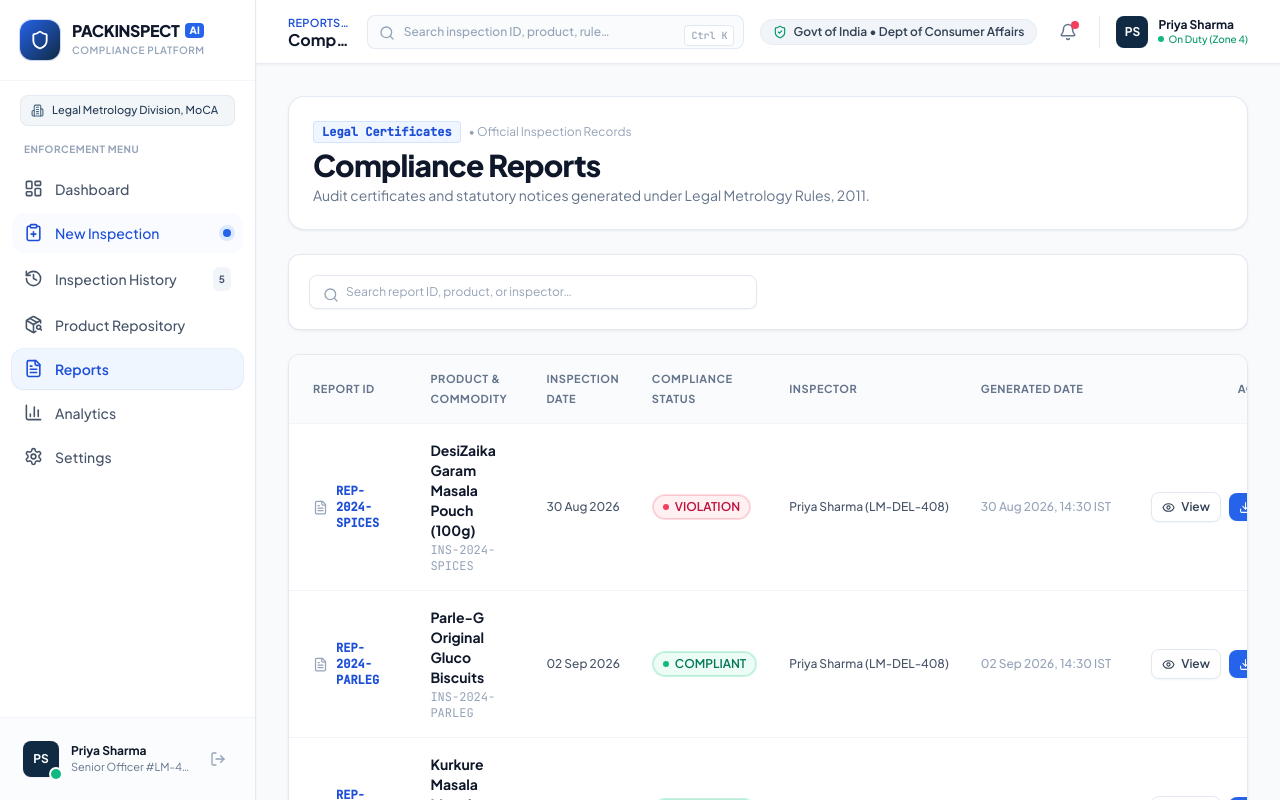
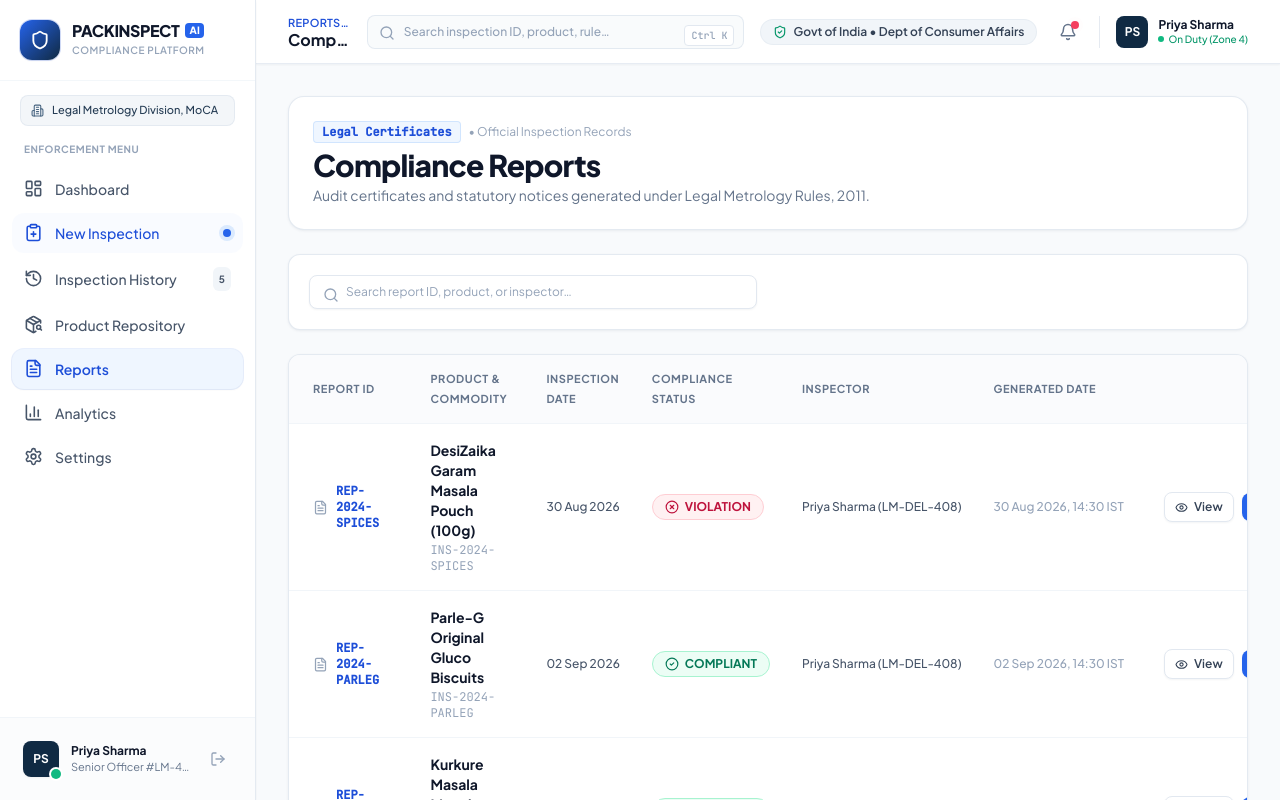
Before and after one commit to nirbhaycodess/SIH034, a React (Vite) app: page /reports in a window 1280 px wide. Shown: the top 800 px of the page. Built offline with nearby package versions, Linux system fonts and the light colour scheme.

Commit message:
UI tweaks_123

```diff
--- a/src/components/common/Badge.tsx
+++ b/src/components/common/Badge.tsx
@@ -1,51 +1,24 @@
-import type { Status, CheckStatus } from '../../types';
+import { CheckCircle2, AlertTriangle, XCircle } from 'lucide-react';
 
-export function Badge({
-  status,
-  size = 'md',
-  showDot = true,
-}: {
-  status: Status | CheckStatus | string;
-  size?: 'sm' | 'md';
-  showDot?: boolean;
-}) {
-  const norm = status.toUpperCase();
+export function Badge({ status, size = 'sm' }: any) {
+  const safeStatus = (status || 'REVIEW').toUpperCase();
 
-  const isCompliant = norm === 'COMPLIANT' || norm === 'PASS';
-  const isViolation = norm === 'VIOLATION' || norm === 'FAIL';
-  const isWarning = norm === 'NEEDS REVIEW' || norm === 'WARNING' || norm === 'REVIEW';
+  // Safe mapping with a guaranteed fallback object
+  const config = {
+    COMPLIANT: { border: 'border-emerald-200', bg: 'bg-emerald-50', text: 'text-emerald-700', icon: CheckCircle2 },
+    VIOLATION: { border: 'border-rose-200', bg: 'bg-rose-50', text: 'text-rose-700', icon: XCircle },
+    'NEEDS REVIEW': { border: 'border-amber-200', bg: 'bg-amber-50', text: 'text-amber-700', icon: AlertTriangle },
+    REVIEW: { border: 'border-amber-200', bg: 'bg-amber-50', text: 'text-amber-700', icon: AlertTriangle }
+  }[safeStatus] || { border: 'border-slate-200', bg: 'bg-slate-50', text: 'text-slate-700', icon: AlertTriangle };
 
-  const config = isCompliant
-    ? {
-        bg: 'bg-emerald-50 text-emerald-700 ring-emerald-600/20 border-emerald-200/60',
-        dot: 'bg-emerald-500',
-      }
-    : isViolation
-    ? {
-        bg: 'bg-rose-50 text-rose-700 ring-rose-600/20 border-rose-200/60',
-        dot: 'bg-rose-500',
-      }
-    : isWarning
-    ? {
-        bg: 'bg-amber-50 text-amber-700 ring-amber-600/20 border-amber-200/60',
-        dot: 'bg-amber-500',
-      }
-    : {
-        bg: 'bg-slate-100 text-slate-700 ring-slate-500/20 border-slate-200',
-        dot: 'bg-slate-400',
-      };
+  const Icon = config.icon;
 
-  const sizeClasses =
-    size === 'sm'
-      ? 'px-2 py-0.5 text-[11px] gap-1.5'
-      : 'px-2.5 py-1 text-xs gap-1.5';
+  const padding = size === 'md' ? 'px-4 py-1.5 text-sm' : 'px-3 py-1 text-xs';
 
   return (
-    <span
-      className={`inline-flex items-center font-semibold rounded-full border ring-1 ring-inset ${sizeClasses} ${config.bg}`}
-    >
-      {showDot && <span className={`h-1.5 w-1.5 rounded-full shrink-0 ${config.dot}`} />}
-      {status}
+    <span className={`inline-flex items-center gap-1.5 font-bold rounded-full border ${config.border} ${config.bg} ${config.text} ${padding}`}>
+      <Icon size={size === 'md' ? 16 : 14} />
+      {safeStatus}
     </span>
   );
 }
--- a/src/components/inspection/ViolationCard.tsx
+++ b/src/components/inspection/ViolationCard.tsx
@@ -1,108 +1,37 @@
-import type { Violation } from '../../types';
-import { AlertCircle, ShieldAlert, ArrowRight, CheckCircle, ExternalLink } from 'lucide-react';
-import { useState } from 'react';
-import { useToast } from '../../context/ToastContext';
+import { AlertTriangle } from 'lucide-react';
 
-export function ViolationCard({
-  violation,
-  confidence = 94,
-}: {
-  violation: Violation;
-  confidence?: number;
-}) {
-  const { success } = useToast();
-  const [reviewed, setReviewed] = useState(false);
+export function ViolationCard({ violation, confidence = 90 }: any) {
+  // 1. Safely handle missing severity and force it to uppercase
+  const safeSeverity = (violation?.severity || 'REVIEW').toUpperCase();
 
+  // 2. The fallback object at the end guarantees 'config.border' will NEVER be undefined
   const config = {
-    High: {
-      border: 'border-rose-200/90',
-      bg: 'bg-rose-50/50',
-      badge: 'bg-rose-100 text-rose-800 border-rose-200',
-      icon: 'text-rose-600',
-      iconBg: 'bg-rose-100/80',
-    },
-    Medium: {
-      border: 'border-amber-200/90',
-      bg: 'bg-amber-50/50',
-      badge: 'bg-amber-100 text-amber-800 border-amber-200',
-      icon: 'text-amber-600',
-      iconBg: 'bg-amber-100/80',
-    },
-    Low: {
-      border: 'border-blue-200/90',
-      bg: 'bg-blue-50/50',
-      badge: 'bg-blue-100 text-blue-800 border-blue-200',
-      icon: 'text-blue-600',
-      iconBg: 'bg-blue-100/80',
-    },
-  }[violation.severity];
-
-  const handleReview = () => {
-    setReviewed(true);
-    success('Violation Verified', `Officer verified rule notice for ${violation.title}.`);
-  };
+    CRITICAL: { border: 'border-rose-200', bg: 'bg-rose-50', text: 'text-rose-900', badge: 'bg-rose-600' },
+    HIGH: { border: 'border-orange-200', bg: 'bg-orange-50', text: 'text-orange-900', badge: 'bg-orange-500' },
+    MEDIUM: { border: 'border-amber-200', bg: 'bg-amber-50', text: 'text-amber-900', badge: 'bg-amber-500' },
+    LOW: { border: 'border-blue-200', bg: 'bg-blue-50', text: 'text-blue-900', badge: 'bg-blue-500' },
+  }[safeSeverity] || { border: 'border-slate-200', bg: 'bg-slate-50', text: 'text-slate-900', badge: 'bg-slate-500' };
 
   return (
-    <div
-      className={`rounded-xl border p-4.5 transition-all duration-150 ${config.border} ${config.bg} ${
-        reviewed ? 'opacity-70 bg-slate-50 border-slate-200' : ''
-      }`}
-    >
-      <div className="flex items-start justify-between gap-3">
-        <div className="flex items-start gap-3">
-          <span className={`grid h-9 w-9 place-items-center rounded-xl shrink-0 ${config.iconBg} ${config.icon}`}>
-            <AlertCircle size={20} className="stroke-[2.2]" />
-          </span>
-          <div>
-            <div className="flex flex-wrap items-center gap-2">
-              <h4 className="text-sm font-bold text-slate-900 leading-tight">
-                {violation.title}
-              </h4>
-              <span
-                className={`rounded-full px-2 py-0.5 text-[10px] font-extrabold uppercase border ${config.badge}`}
-              >
-                {violation.severity} Risk
-              </span>
-            </div>
-            <p className="mt-1 text-xs text-slate-600 leading-relaxed">
-              {violation.description}
-            </p>
-          </div>
+    <div className={`flex flex-col gap-2 p-4 rounded-xl border ${config.border} ${config.bg}`}>
+      <div className="flex items-center justify-between">
+         <div className="flex items-center gap-2">
+            <AlertTriangle size={16} className={config.text} />
+            <span className={`px-2 py-0.5 rounded text-[10px] font-black text-white ${config.badge}`}>
+               {safeSeverity}
+            </span>
+            <span className="font-mono text-xs text-slate-500">{violation?.id || 'V-UNKNOWN'}</span>
+         </div>
+         <span className="text-xs font-bold text-slate-500">{confidence}% Match</span>
+      </div>
+      <h4 className={`font-bold text-sm ${config.text}`}>{violation?.title || 'Metrology Violation Flagged'}</h4>
+      <p className="text-xs text-slate-700">{violation?.description || 'Mandatory declaration anomaly detected.'}</p>
+
+      {violation?.recommendation && (
+        <div className="mt-2 text-[11px] font-medium bg-white/60 p-2 rounded border border-white">
+          <span className="font-bold">Recommendation:</span> {violation.recommendation}
         </div>
-      </div>
-
-      {/* Metadata Bar: Evidence, Rule, Confidence */}
-      <div className="mt-3.5 pt-3 border-t border-slate-200/60 flex flex-wrap items-center justify-between gap-3 text-xs">
-        <div className="flex flex-wrap items-center gap-3">
-          <span className="font-mono text-[11px] font-bold text-navy-800 bg-white/80 px-2 py-0.5 rounded border border-slate-200">
-            {violation.rule}
-          </span>
-          <span className="text-[11px] text-slate-500">
-            OCR Confidence: <b className="text-slate-800 font-bold">{confidence}%</b>
-          </span>
-          <span className="text-[11px] text-slate-500">
-            Evidence: <span className="font-medium text-slate-700">Image Region #3</span>
-          </span>
-        </div>
-
-        <button
-          onClick={handleReview}
-          disabled={reviewed}
-          className={`inline-flex items-center gap-1 text-xs font-semibold px-2.5 py-1.5 rounded-lg transition ${
-            reviewed
-              ? 'bg-emerald-100 text-emerald-800 cursor-default'
-              : 'bg-white hover:bg-slate-50 text-slate-700 border border-slate-200 shadow-xs'
-          }`}
-        >
-          {reviewed ? (
-            <>
-              <CheckCircle size={13} className="text-emerald-600" /> Reviewed
-            </>
-          ) : (
-            <>Review Violation</>
-          )}
-        </button>
-      </div>
+      )}
     </div>
   );
 }
```
